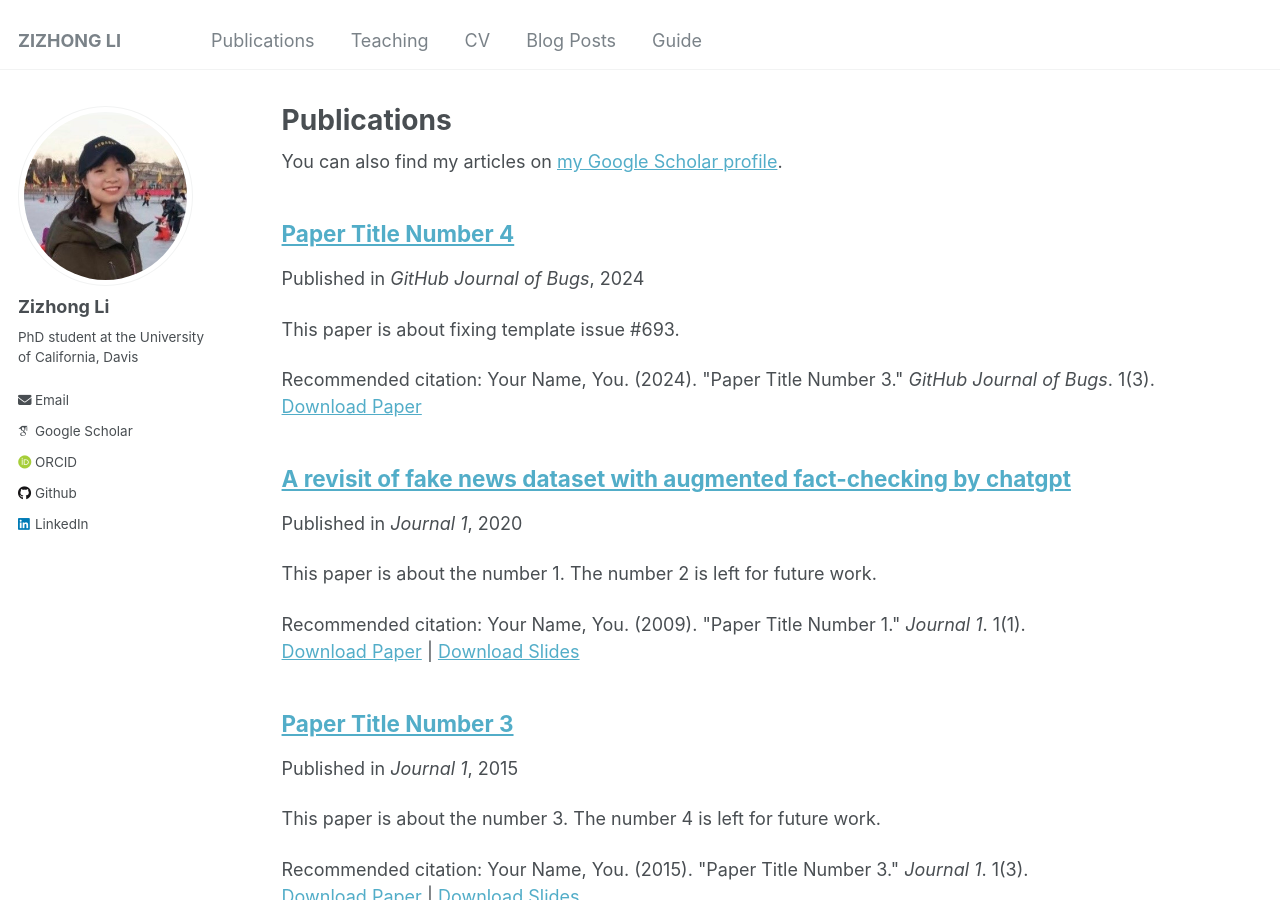
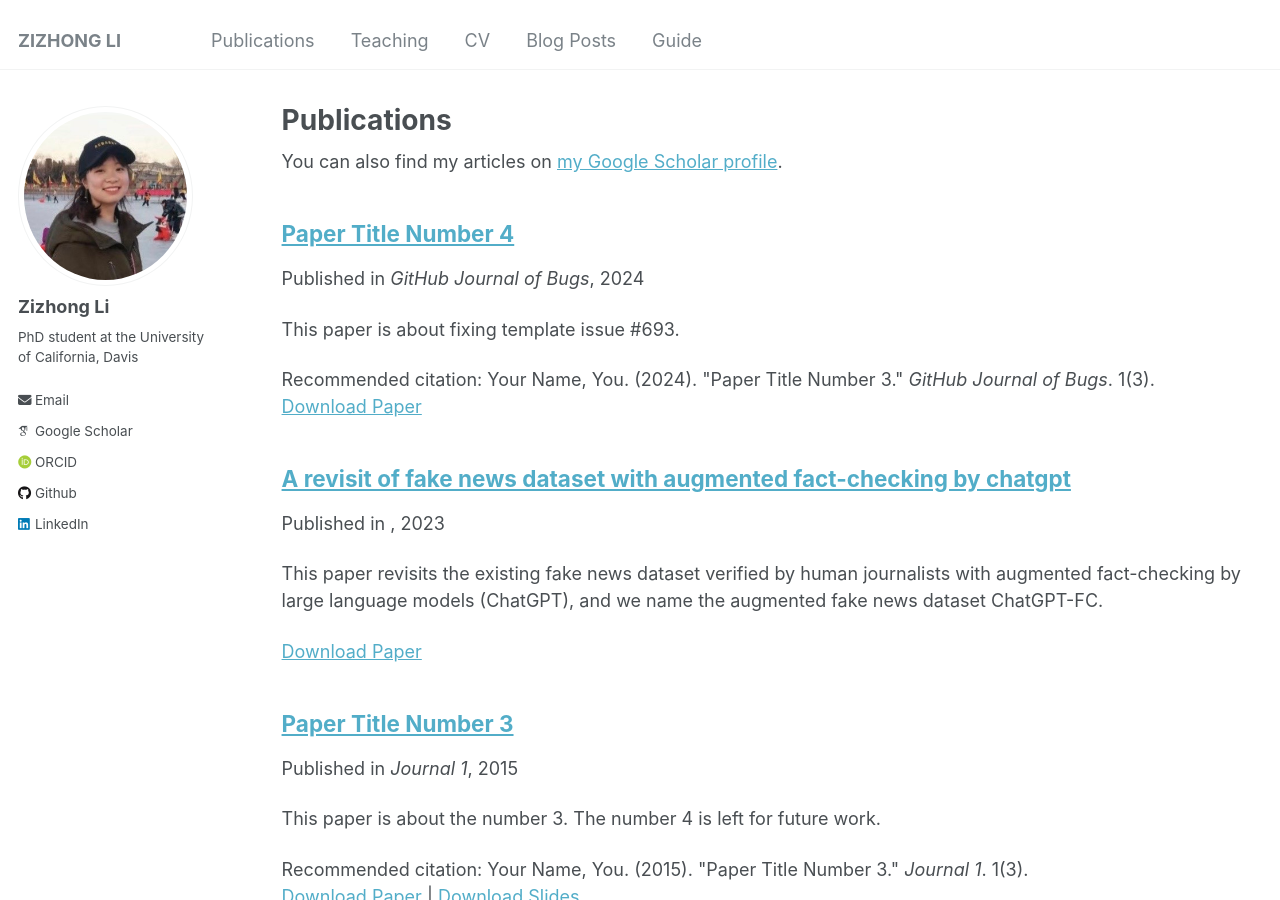
Before and after one commit to lizizhong/lizizhong.github.io, a Jekyll site: the page built from _pages/publications.md, in a window 1280 px wide and 900 px high. Built offline with Jekyll 4.4.1, drawn with Linux system fonts in a browser that asks for light colours; some web fonts are replaced.

Commit message:
Update 2009-10-01-paper-title-number-1.md

```diff
--- a/_publications/2009-10-01-paper-title-number-1.md
+++ b/_publications/2009-10-01-paper-title-number-1.md
@@ -2,12 +2,11 @@
 title: "A revisit of fake news dataset with augmented fact-checking by chatgpt"
 collection: publications
 permalink: /publication/2009-10-01-paper-title-number-1
-excerpt: 'This paper is about the number 1. The number 2 is left for future work.'
-date: 20-10-01
-venue: 'Journal 1'
-slidesurl: 'http://academicpages.github.io/files/slides1.pdf'
-paperurl: 'http://academicpages.github.io/files/paper1.pdf'
-citation: 'Your Name, You. (2009). &quot;Paper Title Number 1.&quot; <i>Journal 1</i>. 1(1).'
+excerpt: 'This paper revisits the existing fake news dataset verified by human journalists with augmented fact-checking by large language models (ChatGPT), and we name the augmented fake news dataset ChatGPT-FC.'
+date: 23-12-19
+paperurl: 'https://arxiv.org/abs/2312.11870'
 ---
 
-The contents above will be part of a list of publications, if the user clicks the link for the publication than the contents of section will be rendered as a full page, allowing you to provide more information about the paper for the reader. When publications are displayed as a single page, the contents of the above "citation" field will automatically be included below this section in a smaller font.
+The proliferation of fake news has emerged as a critical issue in recent years, requiring sig- nificant efforts to detect it. However, the ex- isting fake news detection datasets are sourced from human journalists, which are likely to have inherent bias limitations due to the highly subjective nature of this task. In this paper, we revisit the existing fake news dataset veri- fied by human journalists with augmented fact- checking by large language models (ChatGPT), and we name the augmented fake news dataset ChatGPT-FC. We quantitatively analyze the distinctions and resemblances between human journalists and LLM in assessing news sub- ject credibility, news creator credibility, time- sensitive, and political framing. Our findings highlight LLM’s potential to serve as a prelim- inary screening method, offering a promising avenue to mitigate the inherent biases of human journalists and enhance fake news detection.
+
+![!An Example of ChatGPT-FC Dataset.](images/ChatGPT_FC_fig2_new_version.pdf)
```
